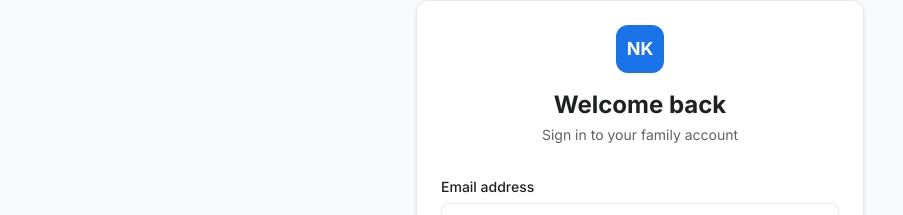
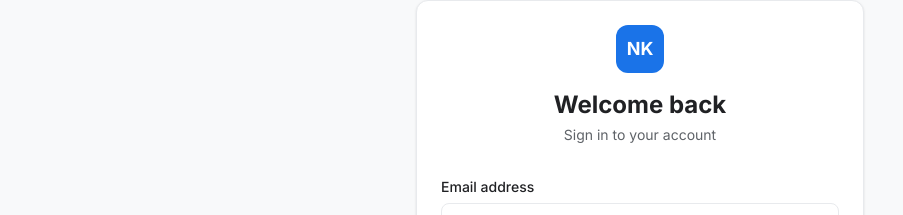
Before and after one commit to devenv247-tech/familypantry, a React (Vite) app: page /login in a window 1280 px wide. Shown: the part 182-397 px from the top of the page, without its empty margins (0-903 px from the left). Built offline with nearby package versions, Linux system fonts and the light colour scheme.

Commit message:
Update login page subtitle text

```diff
--- a/src/pages/Login.jsx
+++ b/src/pages/Login.jsx
@@ -47,7 +47,7 @@ const handleSubmit = async (e) => {
               <span className="text-white font-bold text-lg">NK</span>
             </div>
             <h1 className="text-2xl font-bold text-textPrimary">Welcome back</h1>
-            <p className="text-textMuted text-sm mt-1">Sign in to your family account</p>
+            <p className="text-textMuted text-sm mt-1">Sign in to your account</p>
           </div>
 
           {error && (
```
